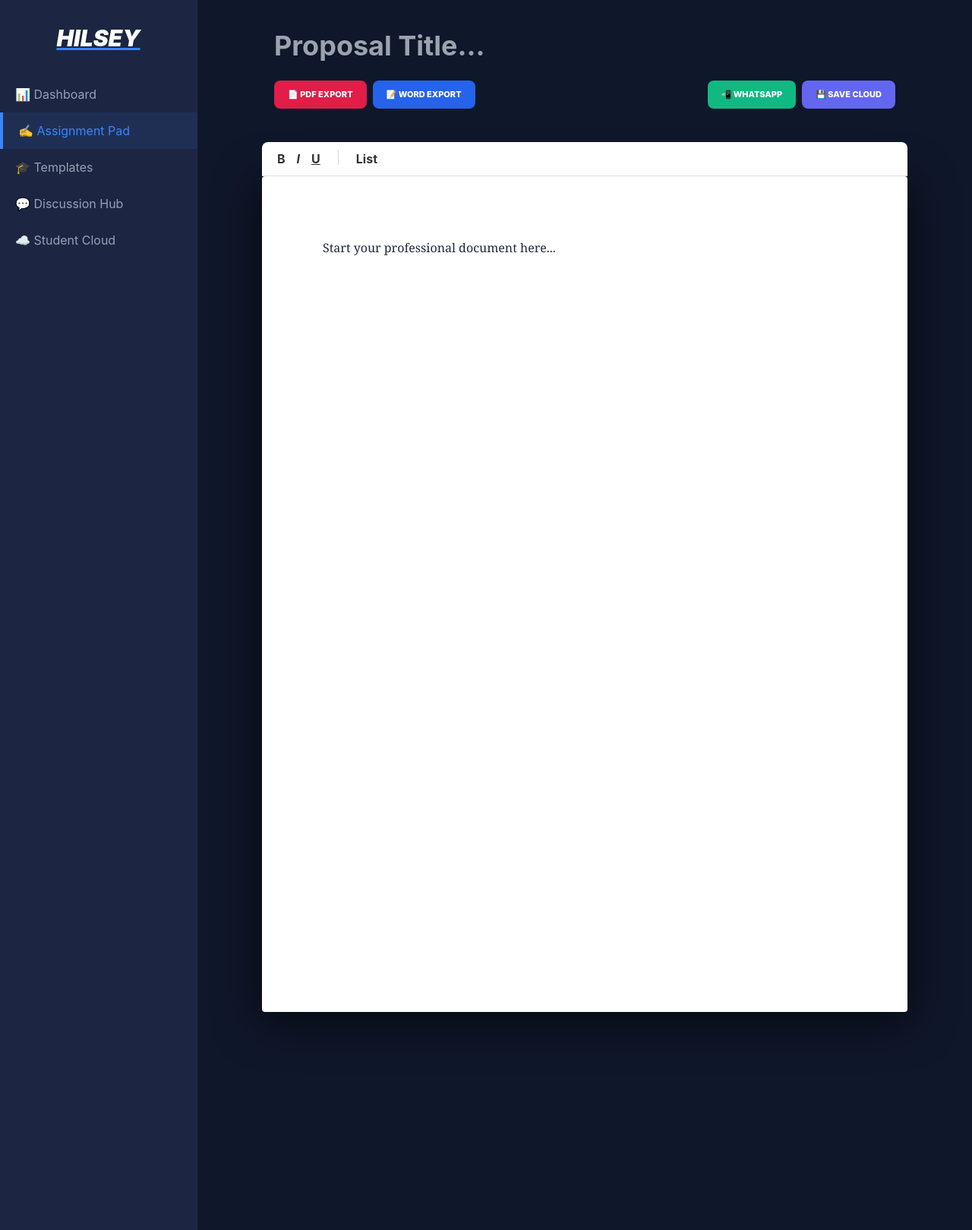
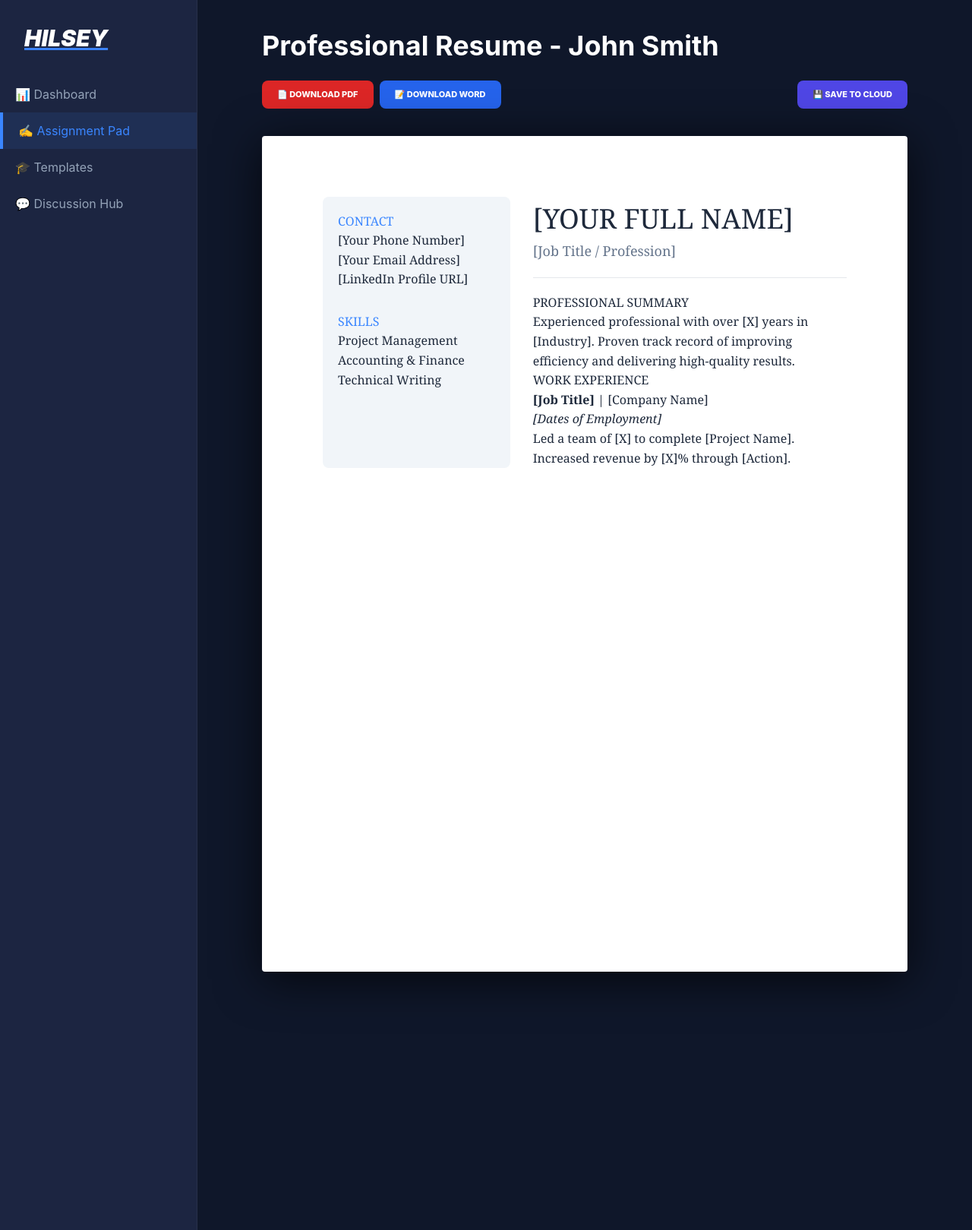
Before and after one commit to hilsey-pro/poulbilliards, a Flask app: page / in a window 1280 px wide. Shown: the whole page at 76% size. Run offline with Flask 3, Linux system fonts and the light colour scheme; the visitor is signed in with stand-in values (Sample User, id 1); some libraries are stand-ins or nearby versions.

Commit message:
Update index.html

```diff
--- a/templates/index.html
+++ b/templates/index.html
@@ -3,196 +3,142 @@
 <head>
     <meta charset="UTF-8">
     <meta name="viewport" content="width=device-width, initial-scale=1.0">
-    <title>Hilsey Pro | Workstation</title>
-
+    <title>Hilsey Pro | Pre-Filled Editor</title>
     <script src="https://cdn.tailwindcss.com"></script>
     <script src="https://cdnjs.cloudflare.com/ajax/libs/html2pdf.js/0.10.1/html2pdf.bundle.min.js"></script>
-
     <style>
         :root { --bg: #0B132B; --sidebar: #1C2541; --primary: #3A86FF; }
-
         body { background: var(--bg); color: #EAEAEA; display: flex; height: 100vh; overflow: hidden; font-family: 'Inter', sans-serif; }
-
-        /* Sidebar Navigation */
         .sidebar { width: 260px; background: var(--sidebar); border-right: 1px solid rgba(255,255,255,0.05); flex-shrink: 0; }
-        .nav-item { padding: 12px 20px; color: #94a3b8; display: flex; align-items: center; gap: 12px; text-decoration: none; transition: 0.2s; }
+        .nav-item { padding: 12px 20px; color: #94a3b8; display: flex; align-items: center; gap: 12px; text-decoration: none; }
         .active { background: rgba(58, 134, 255, 0.1); color: var(--primary); border-left: 4px solid var(--primary); }
 
-        /* The Workplace Scroll Area */
-        #editor-container {
-            flex: 1;
-            padding: 40px 20px;
-            overflow-y: auto;
-            display: flex;
-            flex-direction: column;
-            align-items: center;
-            background: #0f172a;
-            scroll-behavior: smooth;
+        #editor-container { flex: 1; padding: 40px 20px; overflow-y: auto; display: flex; flex-direction: column; align-items: center; background: #0f172a; }
+
+        #paper {
+            background: white; color: #1e293b; width: 100%; max-width: 850px; min-height: 1100px; height: auto;
+            padding: 80px; box-shadow: 0 10px 60px rgba(0,0,0,0.7); font-family: 'Georgia', serif; line-height: 1.6;
+            outline: none; border-radius: 4px; margin-bottom: 300px;
         }
 
-        /* THE INFINITE PAPER: This grows as you type or paste */
-        #paper-wrapper { width: 100%; max-width: 850px; padding-bottom: 400px; }
-        #paper {
-            background: white;
-            color: #1e293b;
-            width: 100%;
-            min-height: 1100px; /* One A4 page start */
-            height: auto;       /* Rolls down infinitely */
-            padding: 80px;
-            box-shadow: 0 10px 60px rgba(0,0,0,0.7);
-            font-family: 'Georgia', serif;
-            line-height: 1.8;
-            outline: none;
-            word-wrap: break-word;
-            border-radius: 4px;
-        }
+        .btn-group { display: flex; gap: 10px; margin-bottom: 20px; width: 100%; max-width: 850px; justify-content: space-between; }
+        .action-btn { padding: 10px 20px; border-radius: 8px; font-weight: 800; font-size: 11px; color: white; }
 
-        /* ACTION BAR & BUTTONS */
-        .action-bar { display: flex; justify-content: space-between; align-items: center; width: 100%; max-width: 850px; margin-bottom: 20px; }
-        .btn { font-weight: 800; padding: 10px 18px; border-radius: 8px; font-size: 11px; transition: 0.2s; color: white; }
-        .btn:hover { filter: brightness(1.2); transform: translateY(-1px); }
-
-        .btn-pdf { background: #e11d48; }
-        .btn-word { background: #2563eb; }
-        .btn-wa { background: #10b981; }
-        .btn-save { background: #6366f1; }
-
-        /* STICKY TEXT TOOLBAR */
-        .toolbar {
-            background: white;
-            padding: 10px 20px;
-            display: flex;
-            gap: 15px;
-            position: sticky;
-            top: 0;
-            z-index: 100;
-            width: 100%;
-            max-width: 850px;
-            border-bottom: 1px solid #ddd;
-            border-radius: 8px 8px 0 0;
-        }
-        .tool-btn { color: #333; font-weight: bold; cursor: pointer; }
+        /* Highlight placeholders for the user */
+        .placeholder { color: #3A86FF; font-weight: bold; border-bottom: 1px dashed #3A86FF; }
     </style>
 </head>
 <body>
 
     <div class="sidebar">
-        <div class="p-8 text-center"><h1 class="text-3xl font-black italic text-white underline decoration-blue-500">HILSEY</h1></div>
+        <div class="p-8"><h1 class="text-3xl font-black italic text-white underline decoration-blue-500">HILSEY</h1></div>
         <nav>
             <a href="/dashboard" class="nav-item">📊 Dashboard</a>
             <a href="/" class="nav-item active">✍️ Assignment Pad</a>
             <a href="/templates" class="nav-item">🎓 Templates</a>
             <a href="/hub" class="nav-item">💬 Discussion Hub</a>
-            <a href="/database" class="nav-item">☁️ Student Cloud</a>
         </nav>
     </div>
 
     <div id="editor-container">
+        <div class="w-full max-w-[850px] mb-4">
+            <input id="doc-title" type="text" class="bg-transparent text-4xl font-bold outline-none text-white w-full border-b-2 border-transparent focus:border-blue-500 mb-6" value="Untitled Document">
 
-        <div class="w-full max-w-[850px] mb-6 px-4">
-            <input id="doc-title" type="text" placeholder="Proposal Title..." class="bg-transparent text-4xl font-bold outline-none text-white w-full border-b-2 border-transparent focus:border-blue-500 mb-6">
-
-            <div class="action-bar">
+            <div class="btn-group">
                 <div class="flex gap-2">
-                    <button onclick="downloadPDF()" class="btn btn-pdf">📄 PDF EXPORT</button>
-                    <button onclick="downloadWord()" class="btn btn-word">📝 WORD EXPORT</button>
+                    <button onclick="downloadPDF()" class="action-btn bg-red-600">📄 DOWNLOAD PDF</button>
+                    <button onclick="downloadWord()" class="action-btn bg-blue-600">📝 DOWNLOAD WORD</button>
                 </div>
-                <div class="flex gap-2">
-                    <button onclick="shareWA()" class="btn btn-wa">📲 WHATSAPP</button>
-                    <button onclick="saveCloud()" class="btn btn-save">💾 SAVE CLOUD</button>
-                </div>
+                <button onclick="saveWork()" class="action-btn bg-indigo-600">💾 SAVE TO CLOUD</button>
             </div>
         </div>
 
-        <div class="toolbar">
-            <button onclick="document.execCommand('bold')" class="tool-btn">B</button>
-            <button onclick="document.execCommand('italic')" class="tool-btn italic">I</button>
-            <button onclick="document.execCommand('underline')" class="tool-btn underline">U</button>
-            <div class="w-px h-5 bg-gray-300 mx-2"></div>
-            <button onclick="document.execCommand('insertUnorderedList')" class="tool-btn">List</button>
-        </div>
-
-        <div id="paper-wrapper">
-            <div id="paper" contenteditable="true" spellcheck="false">
-                <p>Start your professional document here...</p>
+        <div id="paper" contenteditable="true">
             </div>
-        </div>
     </div>
 
     <script>
-        // 1. PDF LOGIC
+        const library = {
+            'modern': {
+                title: "Professional Resume - John Smith",
+                content: `
+                    <div style="display:flex; gap:30px;">
+                        <div style="flex:1; background:#f1f5f9; padding:20px; border-radius:8px;">
+                            <h3 style="color:#3A86FF">CONTACT</h3>
+                            <p>[Your Phone Number]</p>
+                            <p>[Your Email Address]</p>
+                            <p>[LinkedIn Profile URL]</p>
+                            <h3 style="color:#3A86FF; margin-top:30px;">SKILLS</h3>
+                            <ul><li>Project Management</li><li>Accounting & Finance</li><li>Technical Writing</li></ul>
+                        </div>
+                        <div style="flex:2;">
+                            <h1 style="font-size:36px; margin:0;">[YOUR FULL NAME]</h1>
+                            <p style="font-size:18px; color:#64748b;">[Job Title / Profession]</p>
+                            <hr style="margin:20px 0;">
+                            <h3>PROFESSIONAL SUMMARY</h3>
+                            <p>Experienced professional with over [X] years in [Industry]. Proven track record of improving efficiency and delivering high-quality results.</p>
+                            <h3>WORK EXPERIENCE</h3>
+                            <p><b>[Job Title]</b> | [Company Name]<br><i>[Dates of Employment]</i></p>
+                            <ul><li>Led a team of [X] to complete [Project Name].</li><li>Increased revenue by [X]% through [Action].</li></ul>
+                        </div>
+                    </div>`
+            },
+            'cover_letter': {
+                title: "Cover Letter - [Job Title]",
+                content: `
+                    <p>[Your Name]<br>[Your Address]<br>[Date]</p>
+                    <p style="margin-top:30px;"><b>To:</b> Hiring Manager<br>[Company Name]<br>[Company Address]</p>
+                    <p style="margin-top:30px;">Dear Hiring Manager,</p>
+                    <p>I am writing to express my enthusiastic interest in the <b>[Job Title]</b> position at <b>[Company Name]</b>. Having followed your organization’s growth in the [Industry] sector, I am confident that my skills in [Skill 1] and [Skill 2] make me a perfect fit for your team.</p>
+                    <p>In my previous role at [Previous Company], I successfully [mention a specific achievement]. I am eager to bring this same level of dedication to your organization.</p>
+                    <p>Thank you for your time and consideration. I look forward to hearing from you.</p>
+                    <p style="margin-top:40px;">Sincerely,<br><br><b>[Your Name]</b></p>`
+            },
+            'proposal': {
+                title: "Business Proposal: [Project Name]",
+                content: `
+                    <div style="border-top:10px solid #3A86FF; padding-top:20px;">
+                        <h1 style="text-align:center; font-size:32px;">PROJECT PROPOSAL</h1>
+                        <p style="text-align:center;"><b>Prepared for:</b> [Client/Company Name]</p>
+                        <p style="text-align:center;"><b>Date:</b> [Insert Date]</p>
+
+                        <h2 style="color:#3A86FF; margin-top:40px;">1. EXECUTIVE SUMMARY</h2>
+                        <p>This proposal outlines the strategy for [Project Goal]. Our objective is to solve [Problem] by implementing [Solution].</p>
+
+                        <h2 style="color:#3A86FF; margin-top:30px;">2. PROJECT SCOPE</h2>
+                        <p>Our team will handle the following phases:</p>
+                        <ul><li>Phase 1: Research & Planning</li><li>Phase 2: Development & Design</li><li>Phase 3: Launch & Support</li></ul>
+
+                        <h2 style="color:#3A86FF; margin-top:30px;">3. BUDGET ESTIMATION</h2>
+                        <table style="width:100%; border-collapse:collapse; margin-top:10px;">
+                            <tr style="background:#f1f5f9;">
+                                <th style="border:1px solid #ddd; padding:8px;">Service</th>
+                                <th style="border:1px solid #ddd; padding:8px;">Estimated Cost</th>
+                            </tr>
+                            <tr><td style="border:1px solid #ddd; padding:8px;">Development</td><td style="border:1px solid #ddd; padding:8px;">$[Amount]</td></tr>
+                        </table>
+                    </div>`
+            }
+        };
+
+        window.onload = function() {
+            const params = new URLSearchParams(window.location.search);
+            const templateKey = params.get('template') || 'modern';
+            const doc = library[templateKey];
+
+            document.getElementById('paper').innerHTML = doc.content;
+            document.getElementById('doc-title').value = doc.title;
+        };
+
         function downloadPDF() {
             const element = document.getElementById('paper');
-            const title = document.getElementById('doc-title').value || 'Hilsey-Doc';
+            const title = document.getElementById('doc-title').value;
             html2pdf().set({ margin: 0.5, filename: title+'.pdf', html2canvas: { scale: 2 } }).from(element).save();
         }
 
-        // 2. WORD LOGIC
-        function downloadWord() {
-            const content = document.getElementById('paper').innerHTML;
-            const title = document.getElementById('doc-title').value || 'Hilsey-Doc';
-            const blob = new Blob(['\ufeff', content], { type: 'application/msword' });
-            const url = URL.createObjectURL(blob);
-            const a = document.createElement('a');
-            a.href = url; a.download = title + '.doc'; a.click();
+        async function saveWork() {
+            alert("Success! Pre-filled draft saved to your cloud.");
         }
-
-        // 3. WHATSAPP & SAVE
-        function shareWA() {
-            const text = document.getElementById('paper').innerText;
-            window.open(`https://wa.me/?text=${encodeURIComponent(text)}`, '_blank');
-        }
-
-        async function saveCloud() {
-            const content = document.getElementById('paper').innerHTML;
-            const title = document.getElementById('doc-title').value;
-            await fetch('/save', {
-                method: 'POST',
-                headers: {'Content-Type': 'application/json'},
-                body: JSON.stringify({content: content, title: title})
-            });
-            alert("Success! Document saved to your Cloud.");
-        }
-
-        // 4. TEMPLATE ENGINE (Connects to the Gallery)
-        window.onload = function() {
-            const params = new URLSearchParams(window.location.search);
-            const type = params.get('template');
-            const paper = document.getElementById('paper');
-            const title = document.getElementById('doc-title');
-
-            const library = {
-                'modern': {
-                    t: "Modern Sidebar CV",
-                    b: `<div style="display:flex; gap:30px; min-height:1000px;"><div style="flex:1; background:#1e293b; color:white; padding:30px; border-radius:4px;"><h3>SKILLS</h3><p>✓ Management<br>✓ Design</p></div><div style="flex:2; padding:20px;"><h1>NAME HERE</h1><hr><h2>EXPERIENCE</h2><p>Details...</p></div></div>`
-                },
-                'proposal': {
-                    t: "Executive Proposal",
-                    b: `<div style="border-top:15px solid #10b981; padding:40px;"><h1 style="text-align:center;">PROJECT PROPOSAL</h1><div style="margin-top:50px;"><h2>1. Objectives</h2><p>Enter goals...</p></div></div>`
-                },
-                'cover_letter': {
-                    t: "Signature Cover Letter",
-                    b: `<div style="border-left:8px solid #3A86FF; padding-left:30px;"><p>Dear Hiring Manager,</p><p style="margin-top:40px;">I am writing to...</p></div>`
-                },
-                'academic': {
-                    t: "Research Paper",
-                    b: `<div style="text-align:center; font-family:serif;"><h1>PAPER TITLE</h1><p>By Author</p><div style="text-align:justify; margin-top:40px;"><p><b>Abstract:</b> Summary here...</p></div></div>`
-                },
-                'classic': {
-                    t: "Classic Professional Resume",
-                    b: `<div style="text-align:center;"><h1>YOUR NAME</h1><p>Contact Details</p><hr><div style="text-align:left;"><h3>Education</h3><p>University Name...</p></div></div>`
-                },
-                'milestone': {
-                    t: "Project Roadmap",
-                    b: `<div style="background:#4f46e5; color:white; padding:20px;"><h1>MILESTONES</h1></div><div style="padding:20px;"><ul><li>Phase 1: Research</li><li>Phase 2: Execution</li></ul></div>`
-                }
-            };
-
-            if (type && library[type]) {
-                paper.innerHTML = library[type].b;
-                title.value = library[type].t;
-            }
-        };
     </script>
 </body>
 </html>
```
